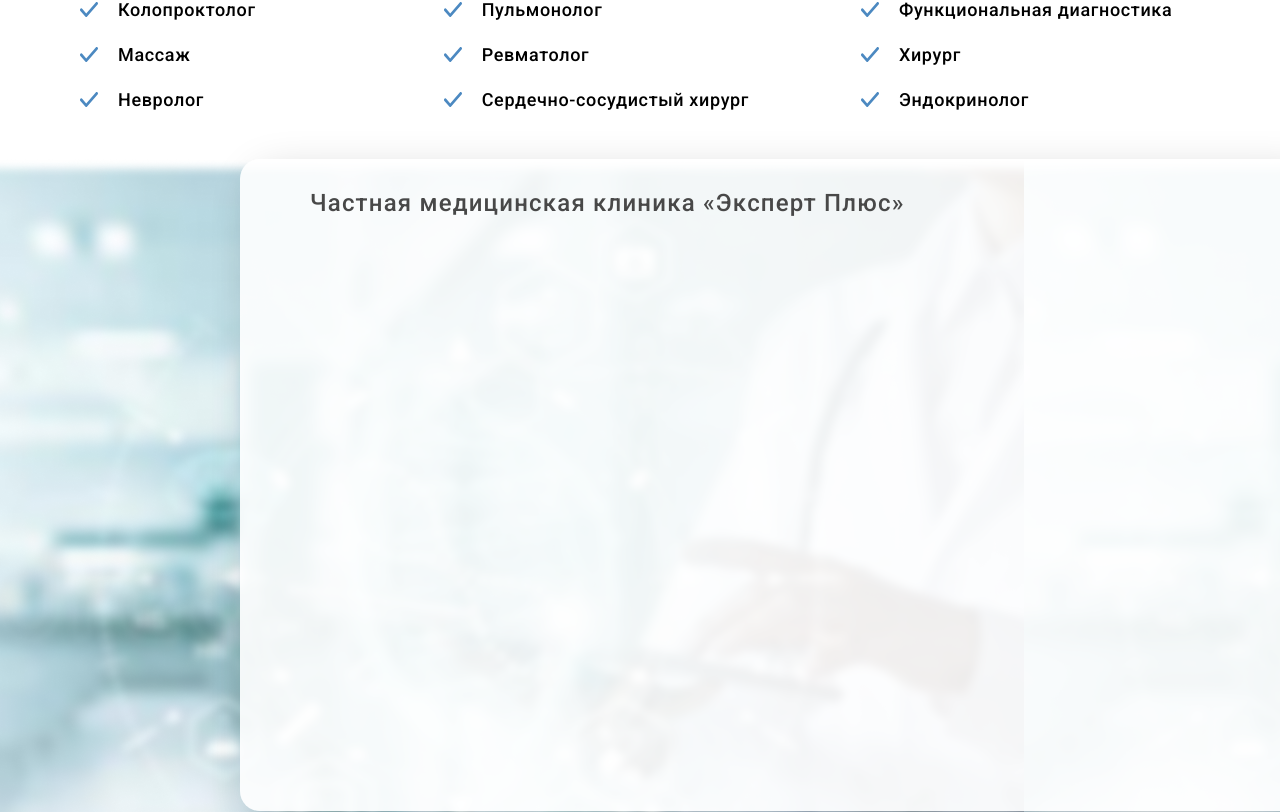
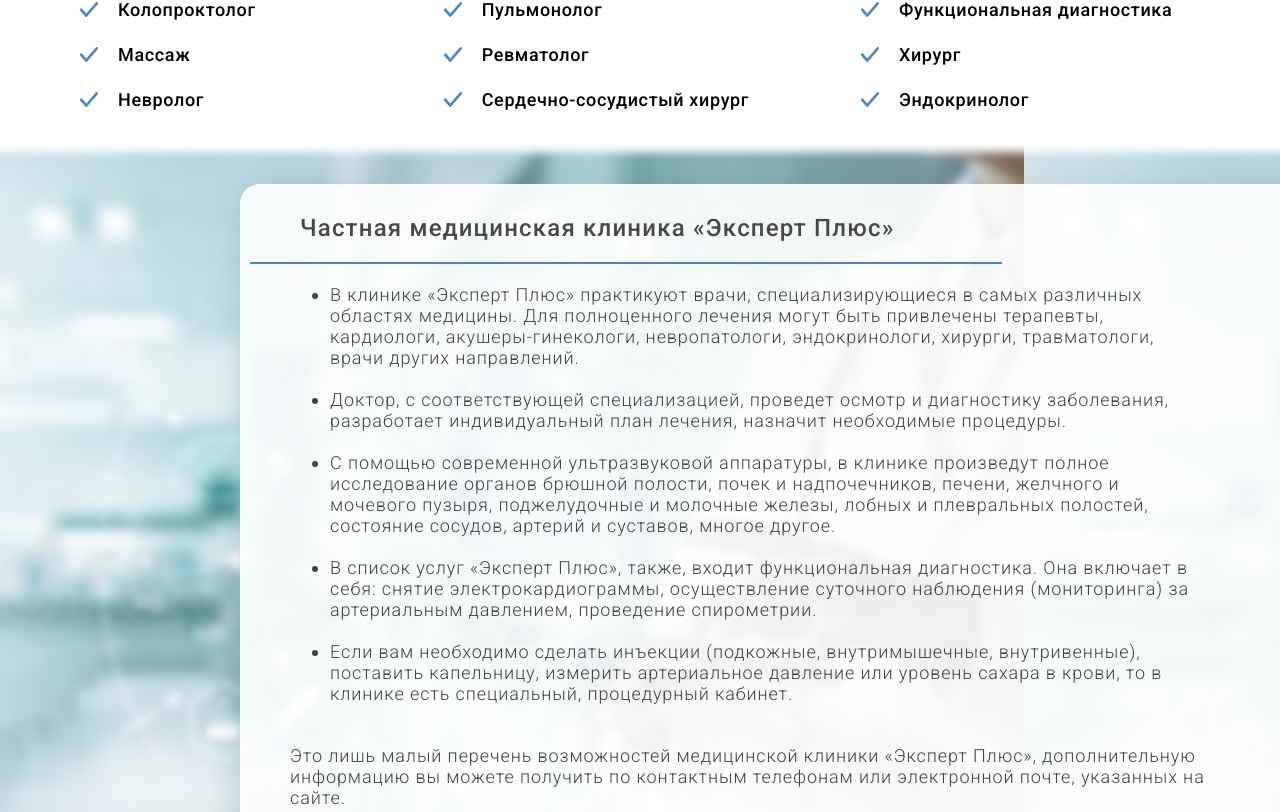
Before and after one commit to CanUFeelMyHeart/expertPlus, a React (Create React App) app in the folder medical-clinic-expert/: page / in a window 1280 px wide. Shown: the part 1133-1945 px from the top of the page. Built offline with nearby package versions, Linux system fonts and the light colour scheme; the HTML template or start-up script is replaced by a standard one.

Commit message:
infoComponent is set

```diff
--- a/medical-clinic-expert/src/components/InformationComponent/InformationComponent.css
+++ b/medical-clinic-expert/src/components/InformationComponent/InformationComponent.css
@@ -1,15 +1,7 @@
-/* .InformationContainer {
-    width: 1920px;
-    height: 1080px;
-    color: red;
-    margin: 0 auto;
-    /* margin-bottom: 20px; */
-    /* text-align: center;
-} */
 
 .informationBlock {
     width: 1920px;
-    padding-bottom: 100px;
+    padding-top: 5px;
     height: 703px;
     background-image: url("../../img/bg_fone.png");
 }
@@ -24,7 +16,7 @@
     line-height: 28px;
     text-align: left;
     width: 1040px;
-    margin: 0px 10px;
+    /* margin: 0px 10px;  */
     letter-spacing: 0.05em;
     padding: 20px 10px 20px 50px;
     color:#484848;
@@ -38,6 +30,34 @@
     border-radius: 20px;
     align-items: flex-start;
     padding: 10px 10px 15px;
-
+    border-top: 100px;
     margin: 37px 240px;
 }
+
+.informationUnderLine {
+    border: 1px solid #4C89C1;
+    width: 750px;
+}
+
+.informationAboutClinic {
+    font-family: Roboto;
+    font-style: normal;
+    font-weight: 300;
+    font-size: 18px;
+    line-height: 21px;
+    letter-spacing: 0.05em;
+    padding: 20px 70px 20px 70px;
+    color: #424242;
+    margin: 0px 10px;
+}
+
+.InformationAboutServises {
+    font-family: Roboto;
+    font-style: normal;
+    font-weight: 300;
+    font-size: 18px;
+    line-height: 21px;
+    letter-spacing: 0.05em;
+    margin: 0px 40px;
+    color: #424242;
+}
--- a/medical-clinic-expert/src/components/InformationComponent/InformationComponent.jsx
+++ b/medical-clinic-expert/src/components/InformationComponent/InformationComponent.jsx
@@ -11,6 +11,32 @@ export const InformationComponent = () => {
             <div className="informationTextContainer">
                 <div className="informationFrame">
                     <h3 className="informationHeading">Частная медицинская клиника «Эксперт Плюс»</h3>
+                    <hr className="informationUnderLine"/>
+                    <div className="informationAboutClinic">
+                        <ul className="informationList">
+                            <li className="informationItem">В клинике «Эксперт Плюс» практикуют врачи, специализирующиеся в самых различных областях медицины.
+                            Для полноценного лечения могут быть привлечены терапевты, кардиологи, акушеры-гинекологи, невропатологи,
+                            эндокринологи, хирурги, травматологи, врачи других направлений.</li> <br></br>
+                            <li className="informationItem">Доктор, с соответствующей специализацией, проведет осмотр и диагностику заболевания,
+                            разработает индивидуальный план лечения, назначит необходимые процедуры.</li><br></br>
+                            <li className="informationItem">С помощью современной ультразвуковой аппаратуры, в клинике произведут полное исследование
+                            органов брюшной полости, почек и надпочечников, печени, желчного и мочевого пузыря, поджелудочные
+                            и молочные железы, лобных и плевральных полостей, состояние сосудов, артерий и суставов, многое другое.</li><br></br>
+                            <li className="informationItem">В список услуг «Эксперт Плюс», также, входит функциональная диагностика. Она включает в себя:
+                            снятие электрокардиограммы, осуществление суточного наблюдения (мониторинга) за артериальным давлением,
+                            проведение спирометрии. </li><br></br>
+                            <li className="informationItem">Если вам необходимо сделать инъекции (подкожные, внутримышечные, внутривенные),
+                            поставить капельницу, измерить артериальное давление или уровень сахара в крови, то в клинике есть
+                            специальный, процедурный кабинет.</li> <br></br>
+
+                        </ul>
+
+                    </div>
+                    <div className="InformationAboutServises">
+                        Это лишь малый перечень возможностей медицинской клиники
+                        «Эксперт Плюс», дополнительную информацию вы можете получить по контактным телефонам или электронной
+                        почте, указанных на сайте.
+                    </div>
                 </div>
             </div>
         </div>
```
